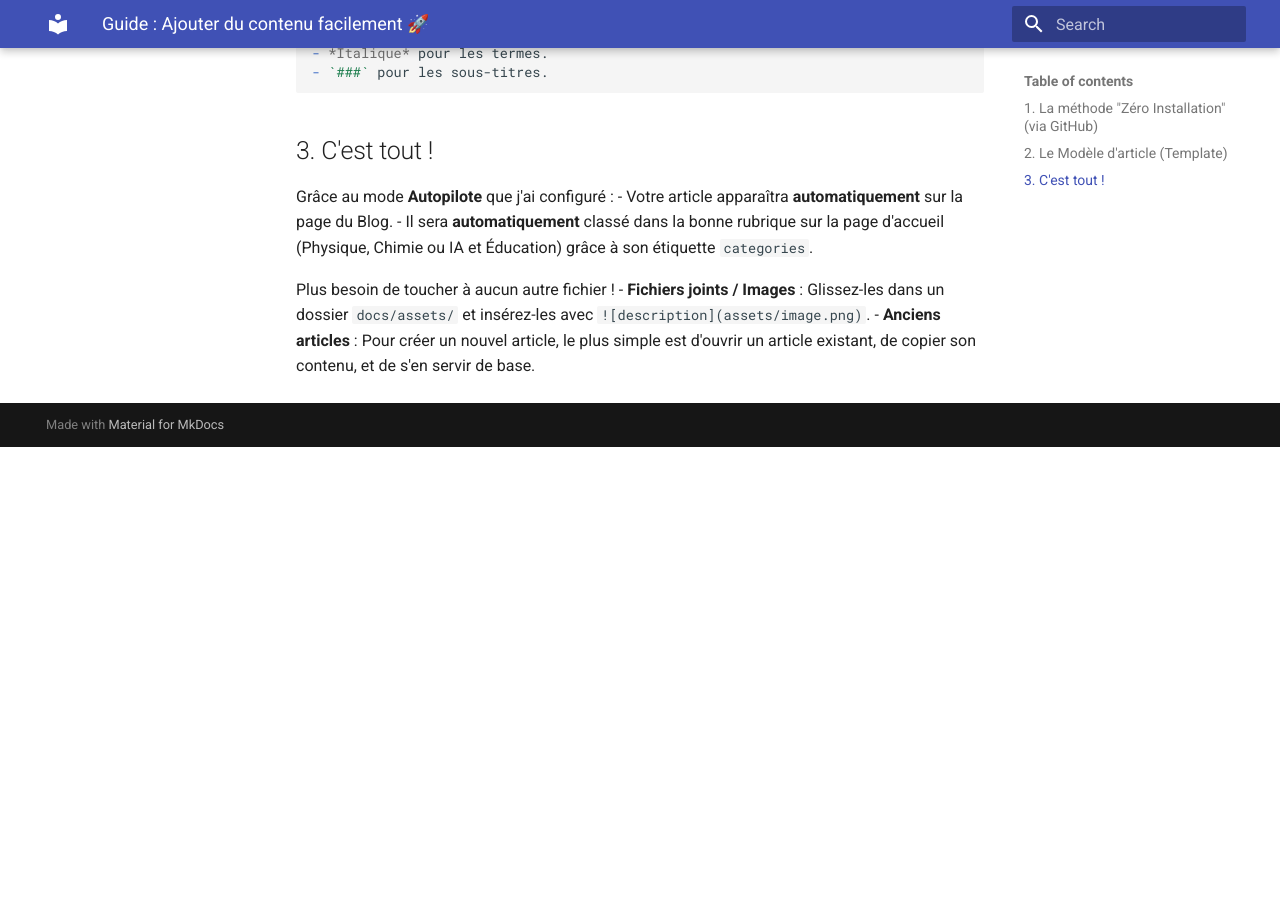
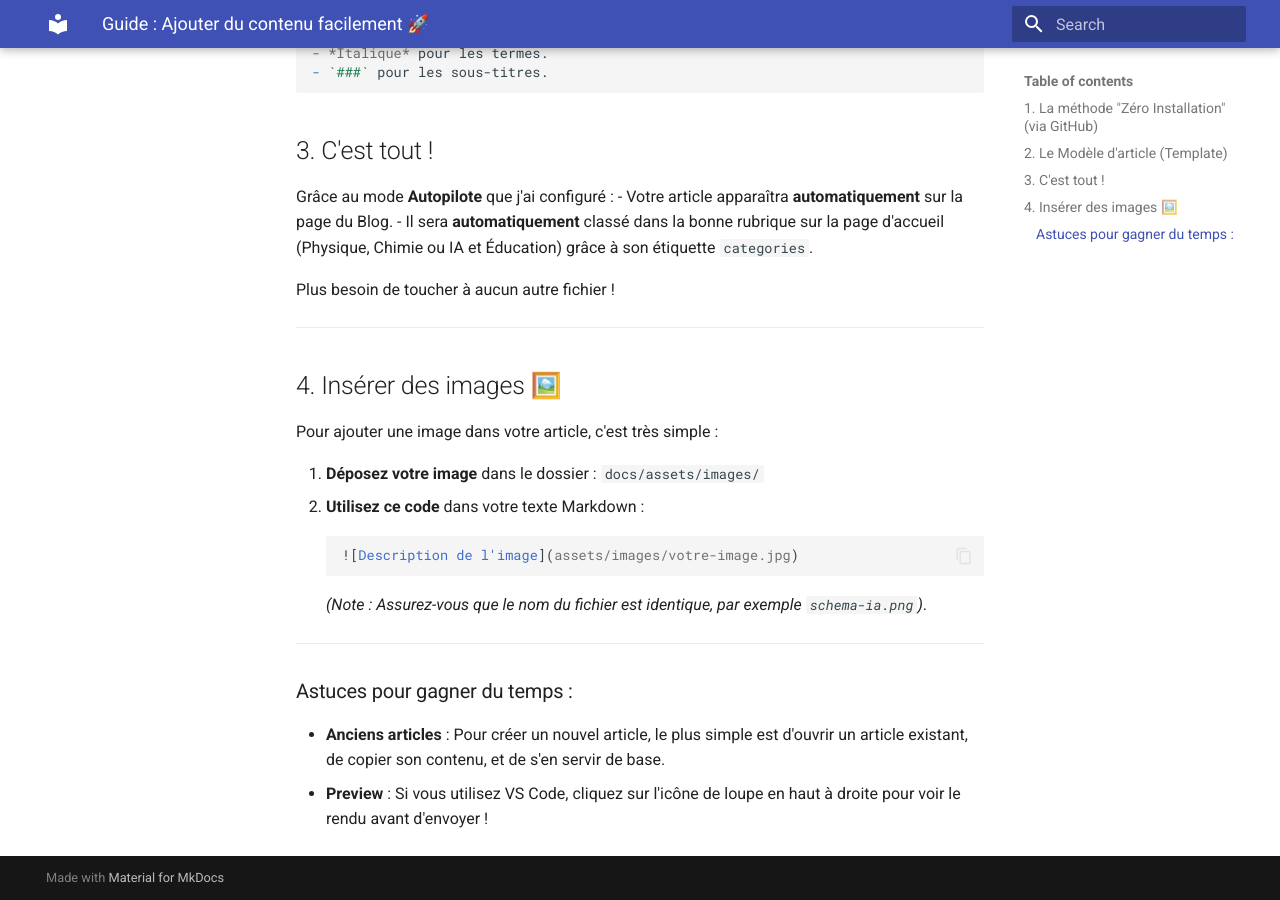
Before and after one commit to geekprof/Site, an MkDocs documentation site: the page built from docs/GUIDE_AJOUT_CONTENU.md, in a window 1280 px wide and 900 px high, scrolled down 806 px. Built offline with MkDocs 1.6.1 and Material for MkDocs 9.7.7, drawn with Linux system fonts in a browser that asks for light colours; before the commit the page ends 1253 px from its top, so only the background shows below that.

Commit message:
Ajout du dossier images et mise à jour du guide pour l'insertion d'images

````diff
--- a/docs/GUIDE_AJOUT_CONTENU.md
+++ b/docs/GUIDE_AJOUT_CONTENU.md
@@ -37,5 +37,21 @@ Grâce au mode **Autopilote** que j'ai configuré :
 - Il sera **automatiquement** classé dans la bonne rubrique sur la page d'accueil (Physique, Chimie ou IA et Éducation) grâce à son étiquette `categories`.
 
 Plus besoin de toucher à aucun autre fichier !
-- **Fichiers joints / Images** : Glissez-les dans un dossier `docs/assets/` et insérez-les avec `![description](assets/image.png)`.
+
+---
+
+## 4. Insérer des images 🖼️
+Pour ajouter une image dans votre article, c'est très simple :
+
+1. **Déposez votre image** dans le dossier : `docs/assets/images/`
+2. **Utilisez ce code** dans votre texte Markdown :
+   ```markdown
+   ![Description de l'image](assets/images/votre-image.jpg)
+   ```
+   *(Note : Assurez-vous que le nom du fichier est identique, par exemple `schema-ia.png`)*.
+
+---
+
+### Astuces pour gagner du temps :
 - **Anciens articles** : Pour créer un nouvel article, le plus simple est d'ouvrir un article existant, de copier son contenu, et de s'en servir de base.
+- **Preview** : Si vous utilisez VS Code, cliquez sur l'icône de loupe en haut à droite pour voir le rendu avant d'envoyer !
````
